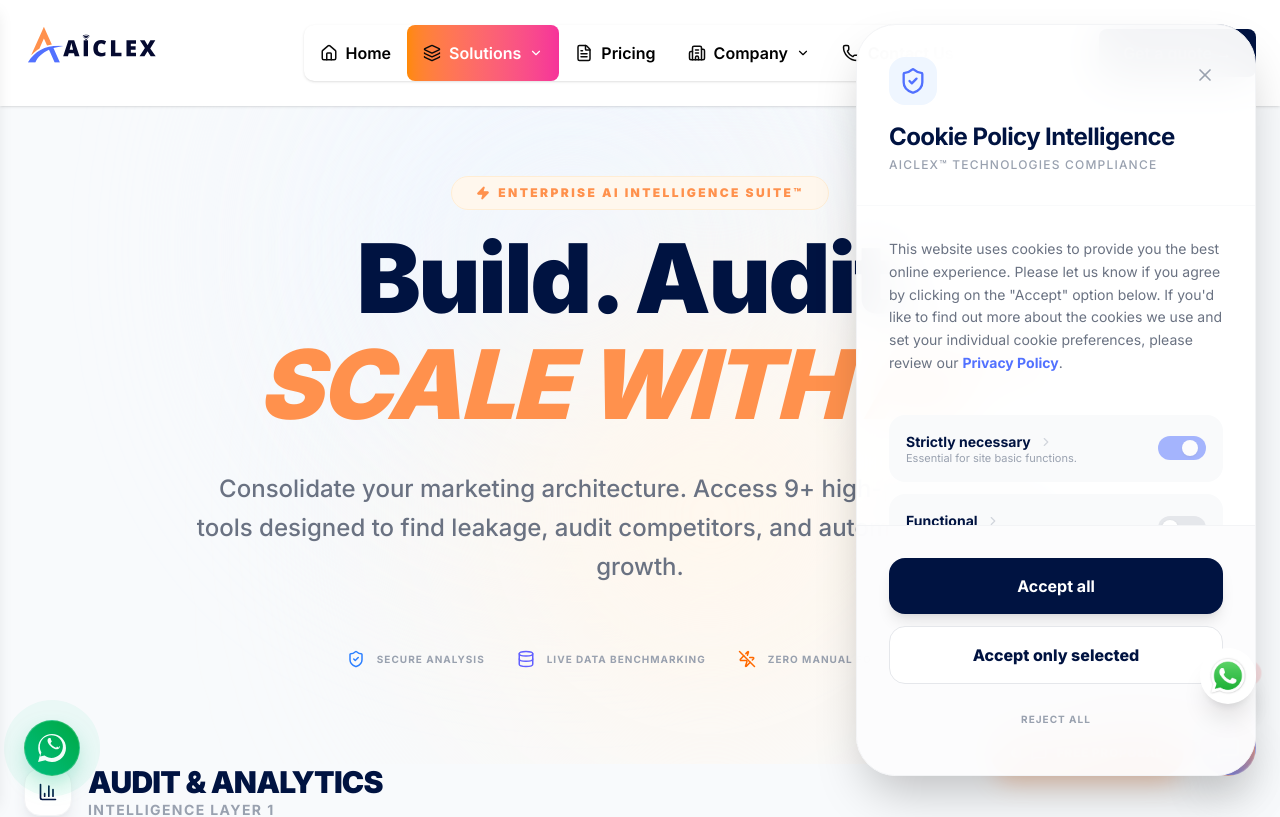
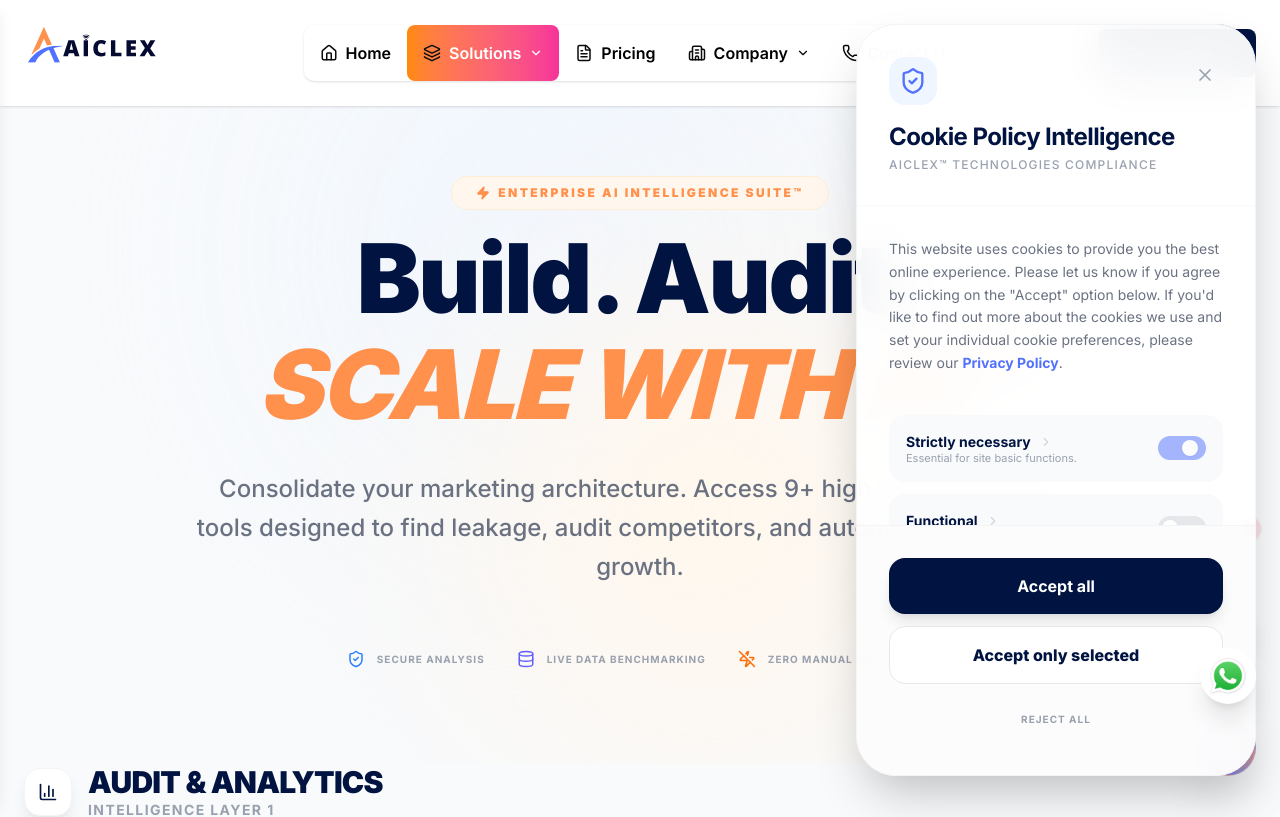
Before and after one commit to umeshkumar097/aiclex_web, a Next.js app: page /ai-tools in a window 1280 px wide. Shown: the top 817 px of the page. Built offline with nearby package versions, Linux system fonts and the light colour scheme.

Commit message:
Group floating connect buttons into hover menu, fix hero image background

```diff
--- a/components/ClientLayout.tsx
+++ b/components/ClientLayout.tsx
@@ -59,41 +59,8 @@
       {/* 4. Global Floating Lead Drawer */}
       {!isDashboard && (
         <>
-          {/* Floating Action Button (Proposal Drawer) */}
-          <button
-            onClick={() => setIsOpen(true)}
-            className="fixed bottom-6 right-24 z-50 hidden sm:flex items-center gap-2.5 px-5 py-3.5 bg-gradient-to-r from-[#ff914d] to-orange-600 text-white font-black text-xs uppercase tracking-wider rounded-full shadow-2xl hover:scale-105 active:scale-95 transition-all duration-300 group cursor-pointer border border-white/20"
-            style={{ boxShadow: "0 10px 25px -5px rgba(255, 145, 77, 0.4)" }}
-          >
-            <span className="relative flex h-2.5 w-2.5">
-              <span className="animate-ping absolute inline-flex h-full w-full rounded-full bg-white opacity-75"></span>
-              <span className="relative inline-flex rounded-full h-2.5 w-2.5 bg-white"></span>
-            </span>
-            <MessageSquare size={16} className="animate-pulse" />
-            <span>Free Proposal</span>
-          </button>
-
-          {/* WhatsPilot AI Support Chat Widget (Bottom-Right) */}
+          {/* Grouped Connect Menu (Handled inside WhatsPilotChatbot now) */}
           <WhatsPilotChatbot />
-
-          {/* Sticky WhatsApp Floating Launcher (Bottom-Left) */}
-          <a
-            href="https://wa.me/918449488090?text=Hi%20Aiclex%20team,%20I'm%20interested%20in%20scaling%20my%20business.%20Let's%20connect!"
-            target="_blank"
-            rel="noopener noreferrer"
-            className="fixed bottom-6 left-6 z-50 flex items-center justify-center w-14 h-14 bg-gradient-to-tr from-emerald-500 to-green-600 text-white rounded-full shadow-2xl hover:scale-105 active:scale-95 transition-all duration-300 border border-white/20 hover:shadow-emerald-500/20"
-            style={{ boxShadow: "0 10px 25px -5px rgba(16, 185, 129, 0.4)" }}
-            aria-label="Contact us on WhatsApp"
-          >
-            <span className="absolute inset-0 rounded-full bg-emerald-400 animate-ping opacity-25" />
-            <svg
-              viewBox="0 0 24 24"
-              className="w-7 h-7 fill-current"
-              xmlns="http://www.w3.org/2000/svg"
-            >
-              <path d="M.057 24l1.687-6.163c-1.041-1.804-1.588-3.849-1.587-5.946C.06 5.348 5.397.01 12.008.01c3.202.001 6.212 1.246 8.477 3.514 2.266 2.268 3.507 5.28 3.505 8.484-.004 6.657-5.34 11.997-11.953 11.997-2.005-.001-3.973-.502-5.724-1.455L0 24zm6.59-4.846c1.6.95 3.188 1.449 4.825 1.451 5.436.002 9.858-4.415 9.86-9.86.002-2.638-1.024-5.117-2.884-6.979C16.578 1.897 14.1 1.07 11.465 1.07c-5.44 0-9.862 4.416-9.864 9.862-.001 1.702.451 3.361 1.309 4.8l-.995 3.637 3.732-.979zm11.287-7.406c-.302-.15-.1787-.262-.777-.561-.177-.089-.307-.15-.562-.275-.255-.125-.337-.15-.462.037-.125.187-.487.612-.598.737-.112.125-.224.137-.525-.012-.302-.15-1.273-.469-2.426-1.496-.897-.8-1.502-1.787-1.678-2.087-.177-.3-.019-.462.13-.611.135-.134.302-.35.45-.525.15-.175.2-.3.3-.5.1-.2.05-.375-.025-.525-.075-.15-.6-.145-.825-1.987-.225-.562-.462-.575-.637-.575h-.525c-.175 0-.462.062-.7.325-.237.262-.912.887-.912 2.162 0 1.275.925 2.512 1.05 2.687.125.175 1.82 2.78 4.409 3.896.615.265 1.096.423 1.469.542.617.196 1.178.169 1.622.1.494-.075 1.525-.625 1.737-1.225.213-.6.213-1.125.15-1.225-.063-.1-.225-.15-.525-.3z"/>
-            </svg>
-          </a>
 
           {/* Sliding Drawer Container */}
           <div
--- a/components/Hero.tsx
+++ b/components/Hero.tsx
@@ -102,10 +102,6 @@
           viewport={{ once: true }}
           transition={{ duration: 1, ease: "easeOut", delay: 0.2 }}
         >
-          {/* Glassmorphic decorative card behind image */}
-          <div className="absolute inset-0 bg-white/40 backdrop-blur-2xl border border-white/60 rounded-[3rem] transform rotate-3 scale-95 shadow-2xl shadow-blue-900/5"></div>
-          <div className="absolute inset-0 bg-gradient-to-tr from-orange-100/50 to-blue-50/50 rounded-[3rem] transform -rotate-2 scale-95 border border-white"></div>
-
           <motion.div
             className="relative z-10 w-full px-4 py-8 flex justify-center items-center"
             animate={{ y: [-10, 10, -10] }}
@@ -116,7 +112,7 @@
               alt="Digital Marketing and AI Agency India, AICLEX"
               width={700}
               height={600}
-              className="w-full max-w-[500px] lg:max-w-[600px] object-contain drop-shadow-2xl mix-blend-darken filter contrast-[1.05]"
+              className="w-full max-w-[500px] lg:max-w-[600px] object-contain drop-shadow-2xl mix-blend-multiply"
             />
           </motion.div>
 
--- a/components/WhatsPilotChatbot.tsx
+++ b/components/WhatsPilotChatbot.tsx
@@ -177,15 +177,46 @@
 
   return (
     <>
-      {/* Floating Trigger Bubble */}
-      <div className="fixed bottom-6 right-6 z-50 flex flex-col items-end">
+      {/* Floating Trigger Bubble & Hover Menu */}
+      <div className="fixed bottom-6 right-6 z-50 flex flex-col items-end group">
+
+        {/* Hover Menu Options */}
+        <div className="flex flex-col gap-3 mb-4 opacity-0 pointer-events-none group-hover:opacity-100 group-hover:pointer-events-auto transition-all duration-300 translate-y-4 group-hover:translate-y-0">
+
+          {/* Free Proposal Button */}
+          <button
+            onClick={() => window.dispatchEvent(new Event("open-proposal-drawer"))}
+            className="flex items-center gap-3 bg-white px-4 py-3 rounded-full shadow-xl border border-gray-100 hover:scale-105 transition-transform"
+          >
+            <span className="text-xs font-bold text-[#001341]">Free Proposal</span>
+            <div className="w-8 h-8 rounded-full bg-gradient-to-r from-[#ff914d] to-orange-600 flex items-center justify-center text-white shadow-md">
+              <Briefcase size={14} />
+            </div>
+          </button>
+
+          {/* WhatsApp Button */}
+          <a
+            href="https://wa.me/918449488090?text=Hi%20Aiclex%20team,%20I'm%20interested%20in%20scaling%20my%20business.%20Let's%20connect!"
+            target="_blank"
+            rel="noopener noreferrer"
+            className="flex items-center gap-3 bg-white px-4 py-3 rounded-full shadow-xl border border-gray-100 hover:scale-105 transition-transform"
+          >
+            <span className="text-xs font-bold text-[#001341]">WhatsApp Us</span>
+            <div className="w-8 h-8 rounded-full bg-emerald-500 flex items-center justify-center text-white shadow-md">
+              <svg viewBox="0 0 24 24" className="w-4 h-4 fill-current" xmlns="http://www.w3.org/2000/svg">
+                <path d="M.057 24l1.687-6.163c-1.041-1.804-1.588-3.849-1.587-5.946C.06 5.348 5.397.01 12.008.01c3.202.001 6.212 1.246 8.477 3.514 2.266 2.268 3.507 5.28 3.505 8.484-.004 6.657-5.34 11.997-11.953 11.997-2.005-.001-3.973-.502-5.724-1.455L0 24zm6.59-4.846c1.6.95 3.188 1.449 4.825 1.451 5.436.002 9.858-4.415 9.86-9.86.002-2.638-1.024-5.117-2.884-6.979C16.578 1.897 14.1 1.07 11.465 1.07c-5.44 0-9.862 4.416-9.864 9.862-.001 1.702.451 3.361 1.309 4.8l-.995 3.637 3.732-.979zm11.287-7.406c-.302-.15-.1787-.262-.777-.561-.177-.089-.307-.15-.562-.275-.255-.125-.337-.15-.462.037-.125.187-.487.612-.598.737-.112.125-.224.137-.525-.012-.302-.15-1.273-.469-2.426-1.496-.897-.8-1.502-1.787-1.678-2.087-.177-.3-.019-.462.13-.611.135-.134.302-.35.45-.525.15-.175.2-.3.3-.5.1-.2.05-.375-.025-.525-.075-.15-.6-.145-.825-1.987-.225-.562-.462-.575-.637-.575h-.525c-.175 0-.462.062-.7.325-.237.262-.912.887-.912 2.162 0 1.275.925 2.512 1.05 2.687.125.175 1.82 2.78 4.409 3.896.615.265 1.096.423 1.469.542.617.196 1.178.169 1.622.1.494-.075 1.525-.625 1.737-1.225.213-.6.213-1.125.15-1.225-.063-.1-.225-.15-.525-.3z"/>
+              </svg>
+            </div>
+          </a>
+        </div>
+
         <AnimatePresence>
           {unread && !isOpen && (
             <motion.div
               initial={{ opacity: 0, y: 10, scale: 0.8 }}
               animate={{ opacity: 1, y: 0, scale: 1 }}
               exit={{ opacity: 0, scale: 0.8 }}
-              className="bg-white border border-gray-100 shadow-xl rounded-2xl p-3 mb-3 text-xs font-black text-[#001341] max-w-[200px] text-center relative whitespace-nowrap select-none pointer-events-none"
+              className="bg-white border border-gray-100 shadow-xl rounded-2xl p-3 mb-3 text-xs font-black text-[#001341] max-w-[200px] text-center relative whitespace-nowrap select-none pointer-events-none absolute bottom-16 right-0"
             >
               <div className="absolute -bottom-1.5 right-6 w-3 h-3 bg-white rotate-45 border-r border-b border-gray-100" />
               <span>Questions? Chat with AI ⚡</span>
@@ -198,14 +229,14 @@
             setIsOpen(!isOpen);
             setUnread(false);
           }}
-          className={`w-14 h-14 rounded-full flex items-center justify-center text-white shadow-2xl transition-all duration-300 transform hover:scale-105 active:scale-95 cursor-pointer border border-white/20 ${
+          className={`w-14 h-14 rounded-full flex items-center justify-center text-white shadow-2xl transition-all duration-300 transform group-hover:scale-105 active:scale-95 cursor-pointer border border-white/20 ${
             isOpen
               ? "bg-[#001341] rotate-90"
-              : "bg-gradient-to-tr from-[#5271ff] to-[#ff914d] hover:shadow-[#5271ff]/30 hover:shadow-2xl"
+              : "bg-gradient-to-tr from-[#5271ff] to-[#ff914d]"
           }`}
           aria-label="Toggle chat helper"
         >
-          {isOpen ? <X size={24} /> : <MessageSquare size={24} className="animate-pulse" />}
+          {isOpen ? <X size={24} /> : <MessageSquare size={24} className={unread ? "animate-pulse" : ""} />}
 
           {/* Notification dot */}
           {unread && !isOpen && (
```
